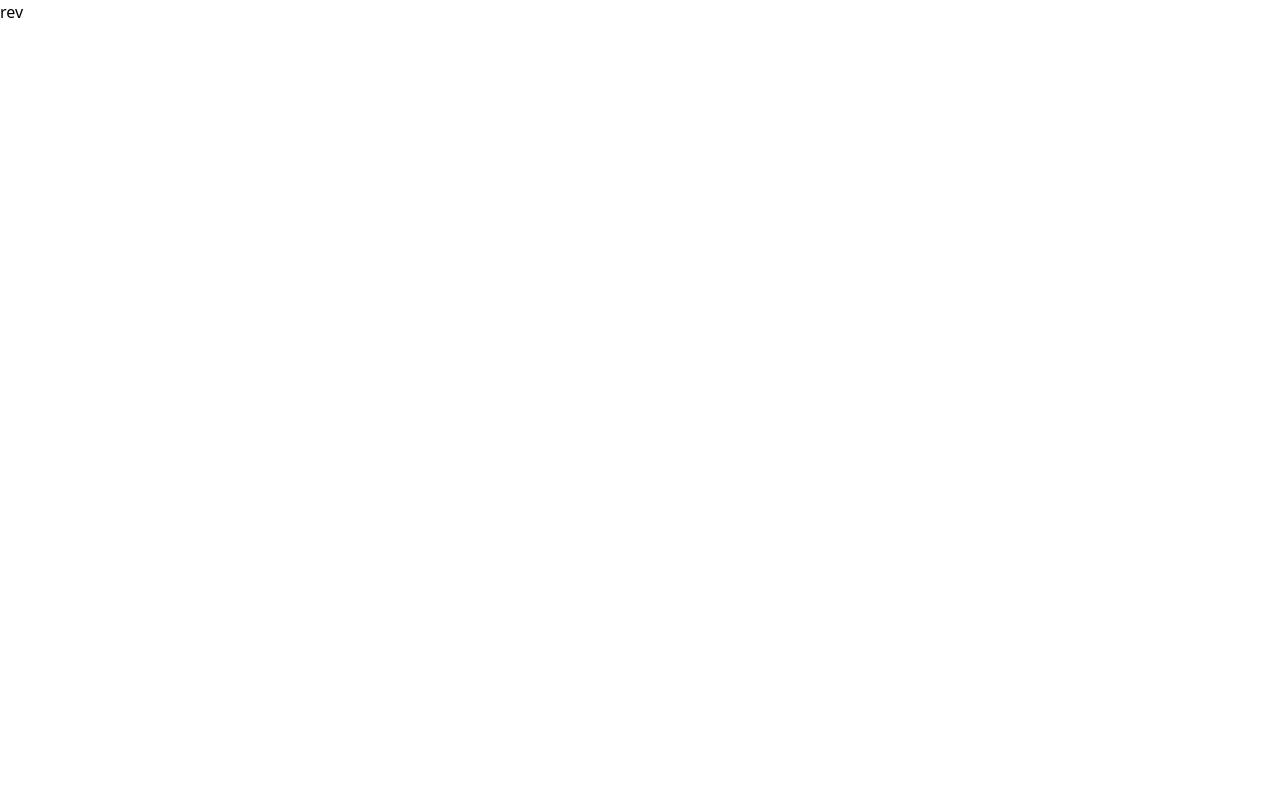
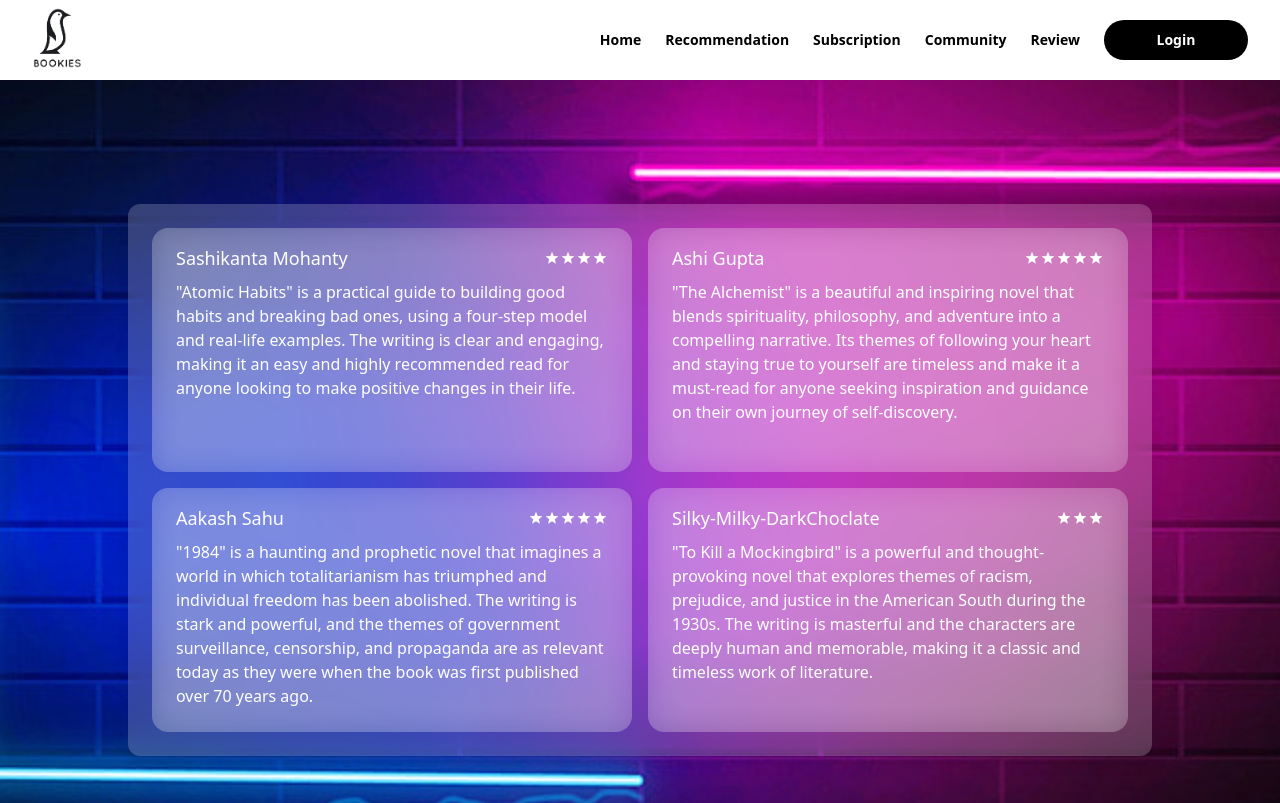
Before and after one commit to Sashi2002/Bookies, a Next.js app: page /review in a window 1280 px wide. Shown: the top 803 px of the page. Built offline with nearby package versions, Linux system fonts and the light colour scheme.

Commit message:
rivew page added

```diff
--- a/src/pages/review.js
+++ b/src/pages/review.js
@@ -1,7 +1,101 @@
+import Footer from "../../components/footer";
+import Navbar from "../../components/navbar/navbar";
+import Image from "next/image";
+import bg from "../../public/gg.jpg";
+import { RiStarSFill } from "react-icons/ri";
 const Review = () => {
   return (
     <div>
-      <div>rev</div>
+      <Navbar />
+      {/* <Image src={bg} className="absolute h-screen w-screen" /> */}
+      <div class="flex flex-row justify-center items-center min-h-screen bg-app bg-center bg-no-repeat bg-cover bg-[url('../../public/gg.jpg')]">
+        <main class="flex flex-col lg:flex-row bg-white backdrop-filter backdrop-blur-lg bg-opacity-20 rounded-xl overflow-hidden w-full max-w-5xl shadow-lg m-4 lg:m-6">
+          <div class="flex-1 p-4 lg:p-6">
+            <div class="grid grid-rows-4 grid-cols-1 gap-4 md:grid-rows-2 md:grid-cols-2">
+              <div class="rounded-2xl bg-white backdrop-filter backdrop-blur-lg bg-opacity-20 px-6 flex flex-col relative undefined pb-6">
+                <div className="flex flex-row justify-between items-center mb-2 mt-4">
+                  <div class="text-white text-lg font-medium ">
+                    Sashikanta Mohanty
+                  </div>
+                  <div class="text-white right-2 flex">
+                    <RiStarSFill />
+                    <RiStarSFill />
+                    <RiStarSFill />
+                    <RiStarSFill />
+                  </div>
+                </div>
+                <div class="text-white font-normal">
+                  "Atomic Habits" is a practical guide to building good habits
+                  and breaking bad ones, using a four-step model and real-life
+                  examples. The writing is clear and engaging, making it an easy
+                  and highly recommended read for anyone looking to make
+                  positive changes in their life.
+                </div>
+              </div>
+              <div class="rounded-2xl bg-white backdrop-filter backdrop-blur-lg bg-opacity-20 px-6 flex flex-col relative undefined pb-6">
+                <div className="flex flex-row justify-between items-center mb-2 mt-4">
+                  <div class="text-white text-lg font-medium ">Ashi Gupta</div>
+                  <div class="text-white right-2 flex">
+                    <RiStarSFill />
+                    <RiStarSFill />
+                    <RiStarSFill />
+                    <RiStarSFill />
+                    <RiStarSFill />
+                  </div>
+                </div>
+                <div class="text-white font-normal">
+                  "The Alchemist" is a beautiful and inspiring novel that blends
+                  spirituality, philosophy, and adventure into a compelling
+                  narrative. Its themes of following your heart and staying true
+                  to yourself are timeless and make it a must-read for anyone
+                  seeking inspiration and guidance on their own journey of
+                  self-discovery.
+                </div>
+              </div>
+              <div class="rounded-2xl bg-white backdrop-filter backdrop-blur-lg bg-opacity-20 px-6 flex flex-col relative undefined pb-6">
+                <div className="flex flex-row justify-between items-center mb-2 mt-4">
+                  <div class="text-white text-lg font-medium ">Aakash Sahu</div>
+                  <div class="text-white right-2 flex">
+                    <RiStarSFill />
+                    <RiStarSFill />
+                    <RiStarSFill />
+                    <RiStarSFill />
+                    <RiStarSFill />
+                  </div>
+                </div>
+                <div class="text-white font-normal">
+                  "1984" is a haunting and prophetic novel that imagines a world
+                  in which totalitarianism has triumphed and individual freedom
+                  has been abolished. The writing is stark and powerful, and the
+                  themes of government surveillance, censorship, and propaganda
+                  are as relevant today as they were when the book was first
+                  published over 70 years ago.
+                </div>
+              </div>
+              <div class="rounded-2xl bg-white backdrop-filter backdrop-blur-lg bg-opacity-20 px-6 flex flex-col relative undefined pb-6">
+                <div className="flex flex-row justify-between items-center mb-2 mt-4">
+                  <div class="text-white text-lg font-medium ">
+                    Silky-Milky-DarkChoclate
+                  </div>
+                  <div class="text-white right-2 flex">
+                    <RiStarSFill />
+                    <RiStarSFill />
+                    <RiStarSFill />
+                  </div>
+                </div>
+                <div class="text-white font-normal">
+                  "To Kill a Mockingbird" is a powerful and thought-provoking
+                  novel that explores themes of racism, prejudice, and justice
+                  in the American South during the 1930s. The writing is
+                  masterful and the characters are deeply human and memorable,
+                  making it a classic and timeless work of literature.
+                </div>
+              </div>
+            </div>
+          </div>
+        </main>
+      </div>
+      <Footer />
     </div>
   );
 };
```
Also changed, not shown: public/bg.avif (added), public/gg.jpg (added).
